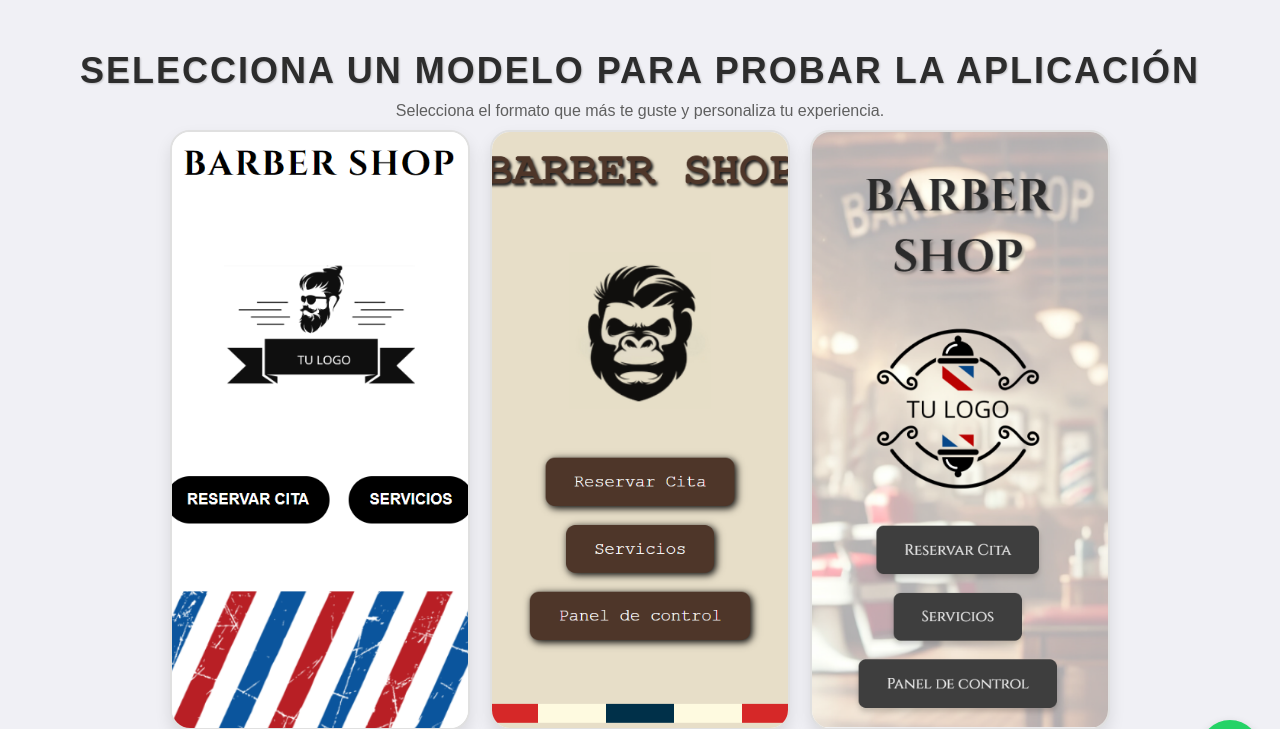
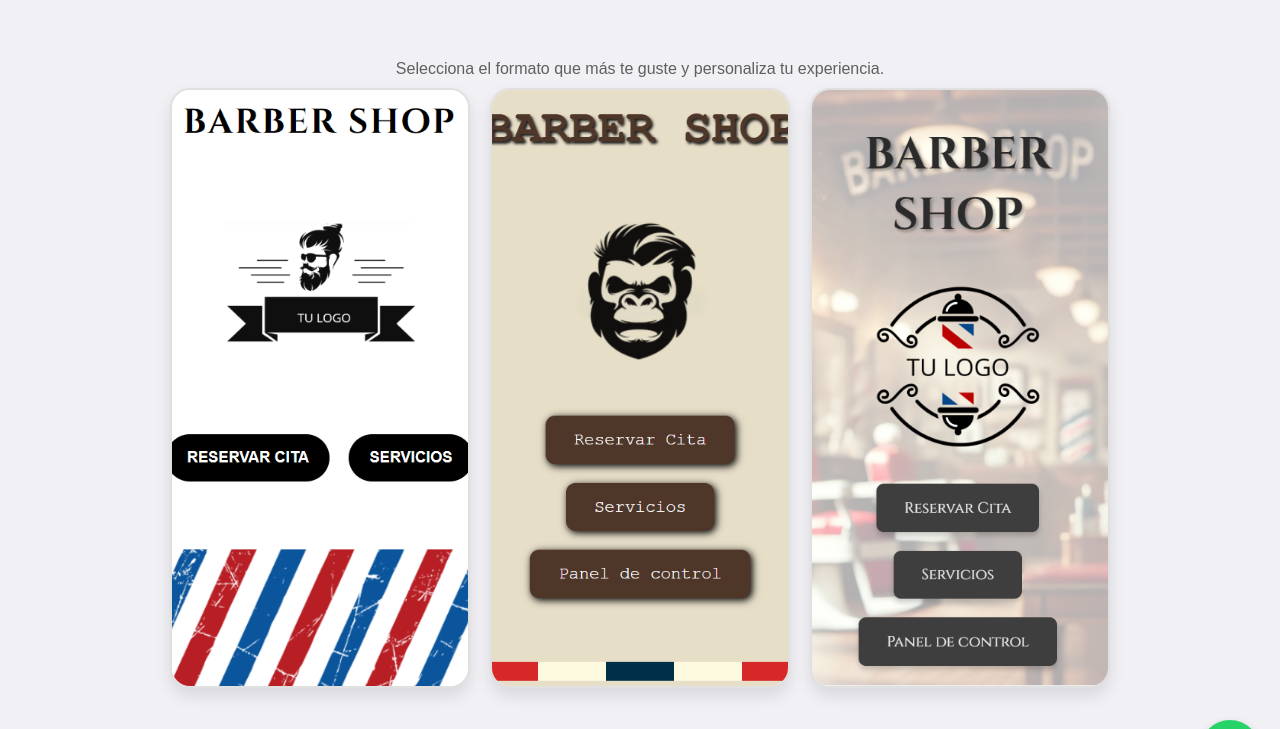
Before and after one commit to jmm-1987/barber, a Flask app: page / in a window 1280 px wide. Shown: the top 729 px of the page. Run offline with Flask 3, Linux system fonts and the light colour scheme.

Commit message:
Actualizar selector.html

```diff
--- a/templates/selector.html
+++ b/templates/selector.html
@@ -260,7 +260,7 @@
     </div>
 
     <div class="header">
-        <h1>Selecciona un modelo para probar la aplicación</h1>
+        <h1></h1>
         <p>Selecciona el formato que más te guste y personaliza tu experiencia.</p>
     </div>
 
```
